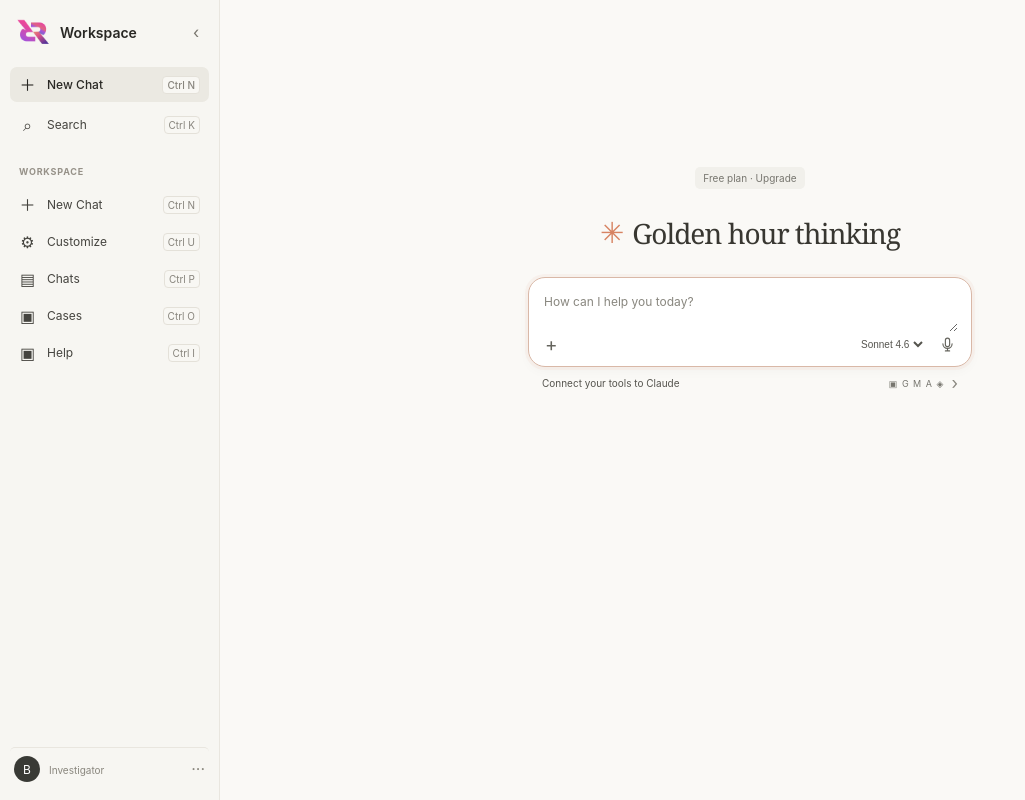
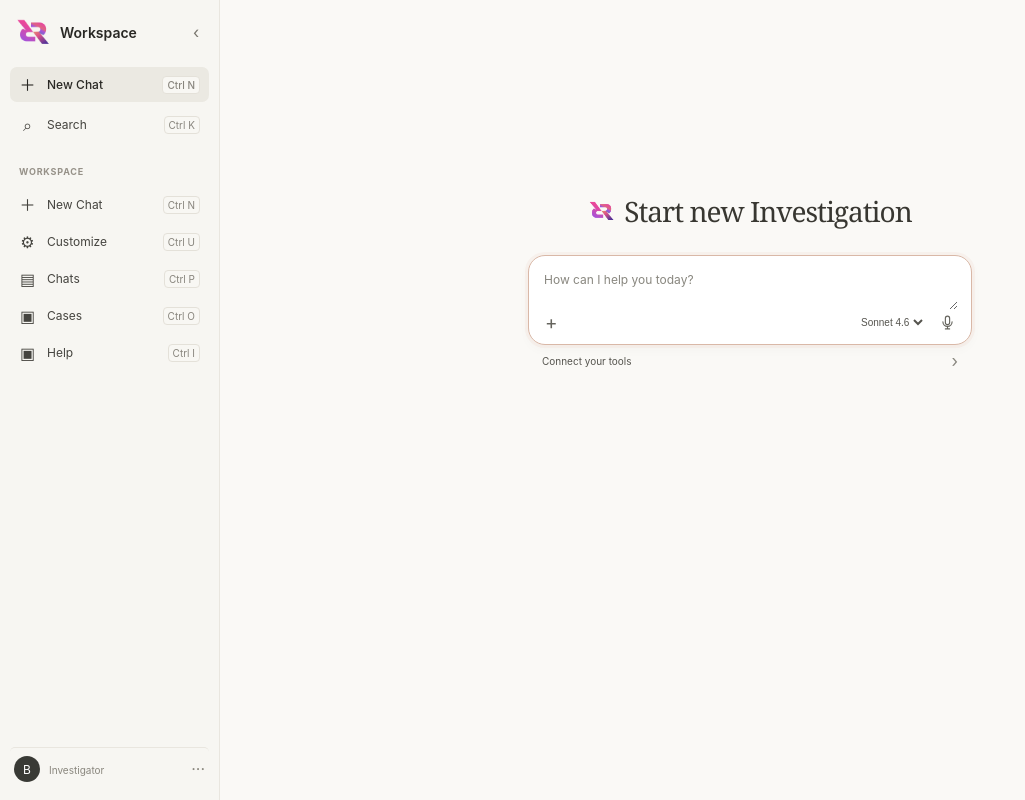
Before and after one commit to trilliondefense/defendrite, a SvelteKit app in the folder apps/desktop/: page /app/newchat in a window 1280 px wide. Shown: the whole page, without its empty margins (0-1025 px from the left). Built offline with nearby package versions, Linux system fonts and the light colour scheme.

Commit message:
Removed Broken Home Page Links

```diff
--- a/apps/desktop/src/routes/+error.svelte
+++ b/apps/desktop/src/routes/+error.svelte
@@ -5,7 +5,7 @@
   let { message = "Something went wrong." }: { message?: string } = $props();
 
   function goHome() {
-    goto("/app");
+    goto("/app/newchat");
   }
 
   function goBack() {
--- a/apps/desktop/src/routes/+page.svelte
+++ b/apps/desktop/src/routes/+page.svelte
@@ -7,7 +7,7 @@
     const userName = localStorage.getItem("userName");
 
     if (userName?.trim()) {
-      goto("/app", { replaceState: true });
+      goto("/app/newchat", { replaceState: true });
     } else {
       goto("/onboard", { replaceState: true });
     }
--- a/apps/desktop/src/routes/app/newchat/+page.svelte
+++ b/apps/desktop/src/routes/app/newchat/+page.svelte
@@ -185,14 +185,11 @@
 <div class="chat-page">
   {#if messages.length === 0}
     <main class="chat-home">
-      <div class="upgrade">
-        Free plan · <a href="/upgrade">Upgrade</a>
-      </div>
 
       <section class="welcome">
         <h1>
-          <span class="brand-star">✳</span>
-          Golden hour thinking
+          <img src="/favicon.png" alt="" class="message-avatar" />
+          Start new Investigation
         </h1>
 
         <form class="composer" onsubmit={handleSendMessage}>
@@ -259,8 +256,8 @@
           type="button"
           onclick={() => goto("/settings/tools")}
         >
-          <span>Connect your tools to Claude</span>
-          <span class="tool-icons">▣ G M A ◈</span>
+          <span>Connect your tools</span>
+          <span class="tool-icons"></span>
           <span class="chevron">›</span>
         </button>
       </section>
```
